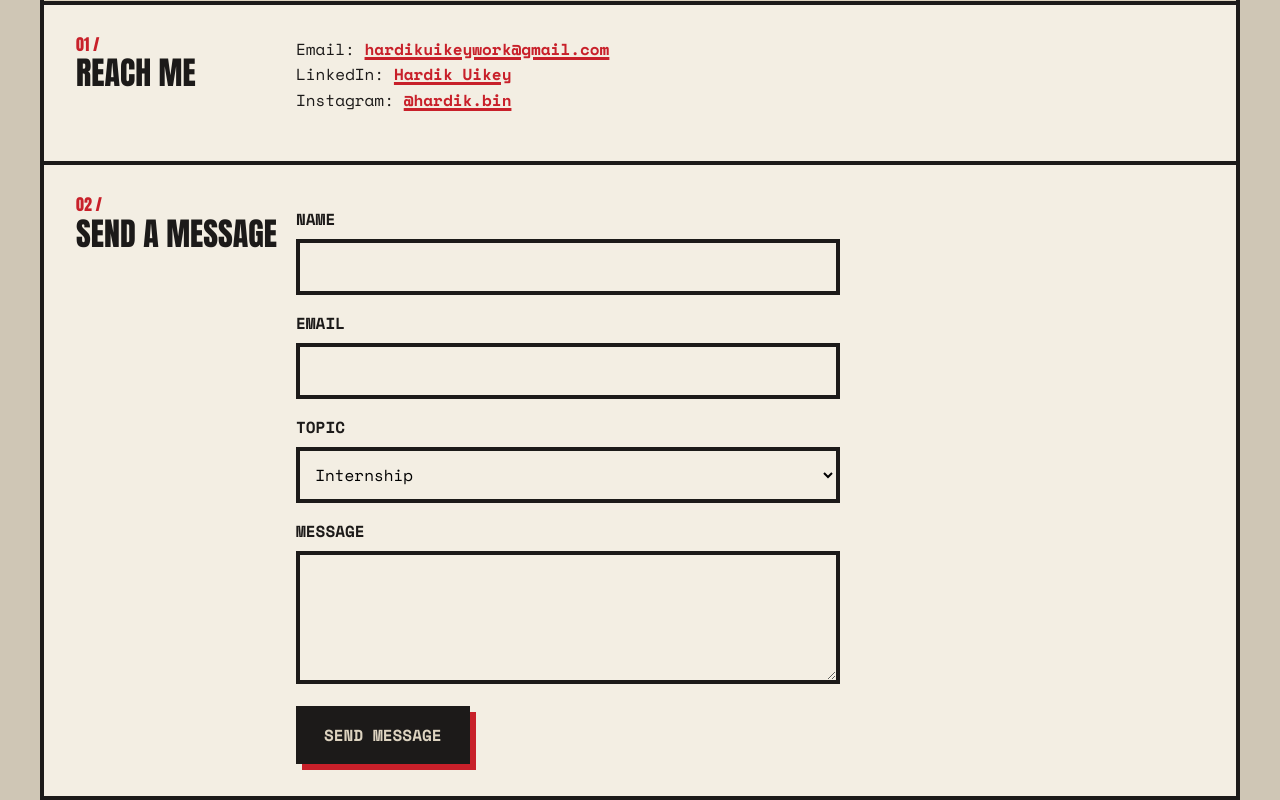
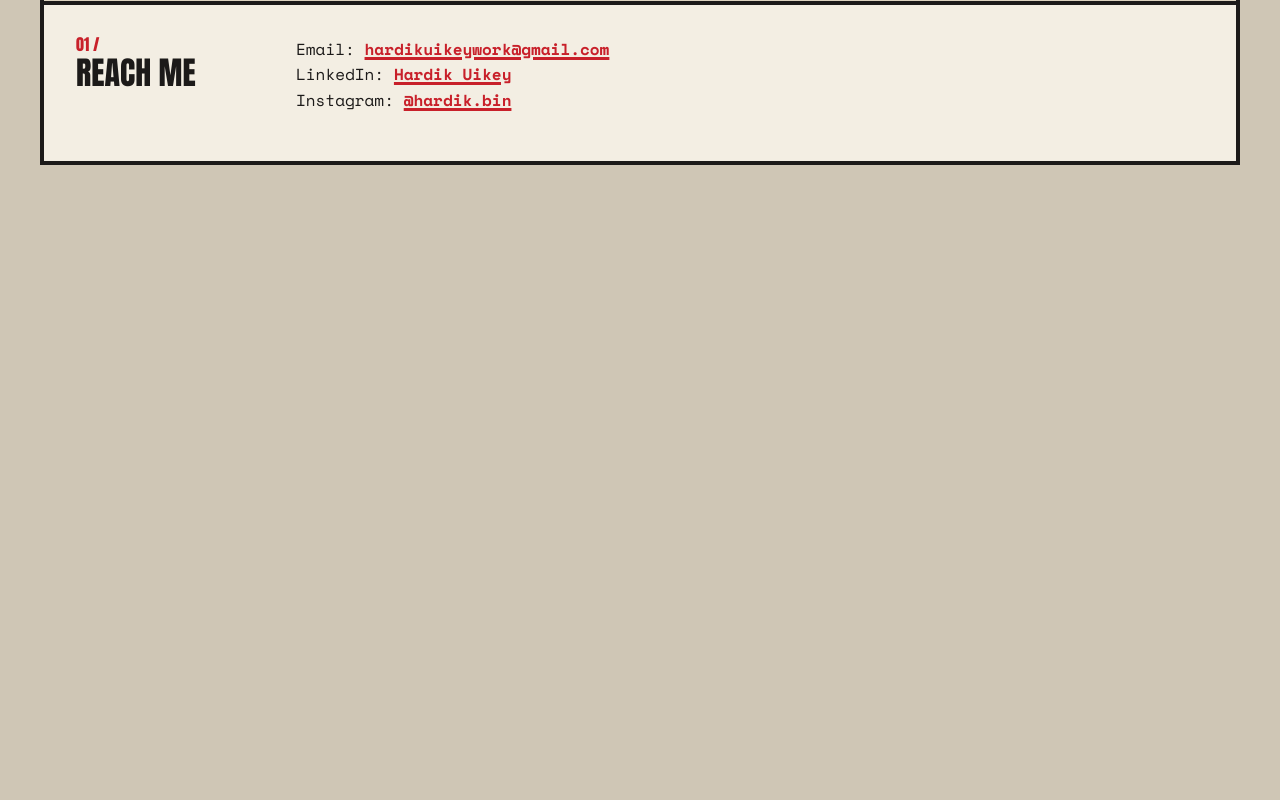
Before and after one commit to hardikuikeywork-oss/hardik-resume-website, a plain HTML site: page contact.html in a window 1280 px wide. Shown: the part 360-1160 px from the top of the page. After the commit the page ends 800 px from the top, so only its background shows below. Drawn offline with nearby package versions, Linux system fonts and the light colour scheme.

Commit message:
Update contact.html

```diff
--- a/contact.html
+++ b/contact.html
@@ -7,13 +7,5 @@
 <header class="page-title"><h1>Contact</h1><p class="tagline">Say hi! I am in Nagpur and open to internships, events and collaborations.</p></header>
 <main>
   <section><h2>Reach me</h2><ul class="plain"><li>Email: <a href="mailto:hardikuikeywork@gmail.com">hardikuikeywork@gmail.com</a></li><li>LinkedIn: <a href="https://www.linkedin.com/in/hardik-uikey-a30a81338/">Hardik Uikey</a></li><li>Instagram: <a href="https://www.instagram.com/hardik.bin/">@hardik.bin</a></li></ul></section>
-  <section><h2>Send a message</h2>
-  <form id="contact-form" action="/contact">
-    <label for="name">Name</label><input type="text" id="name" name="name" required minlength="2" maxlength="40">
-    <label for="email">Email</label><input type="email" id="email" name="email" required>
-    <label for="topic">Topic</label><select id="topic" name="topic"><option value="internship">Internship</option><option value="event">Event or marketing work</option><option value="other">Other</option></select>
-    <label for="msg">Message</label><textarea id="msg" name="msg" rows="4" required></textarea>
-    <button class="btn" type="submit">Send message</button>
-  </form></section>
 </main>
 </body></html>
```
